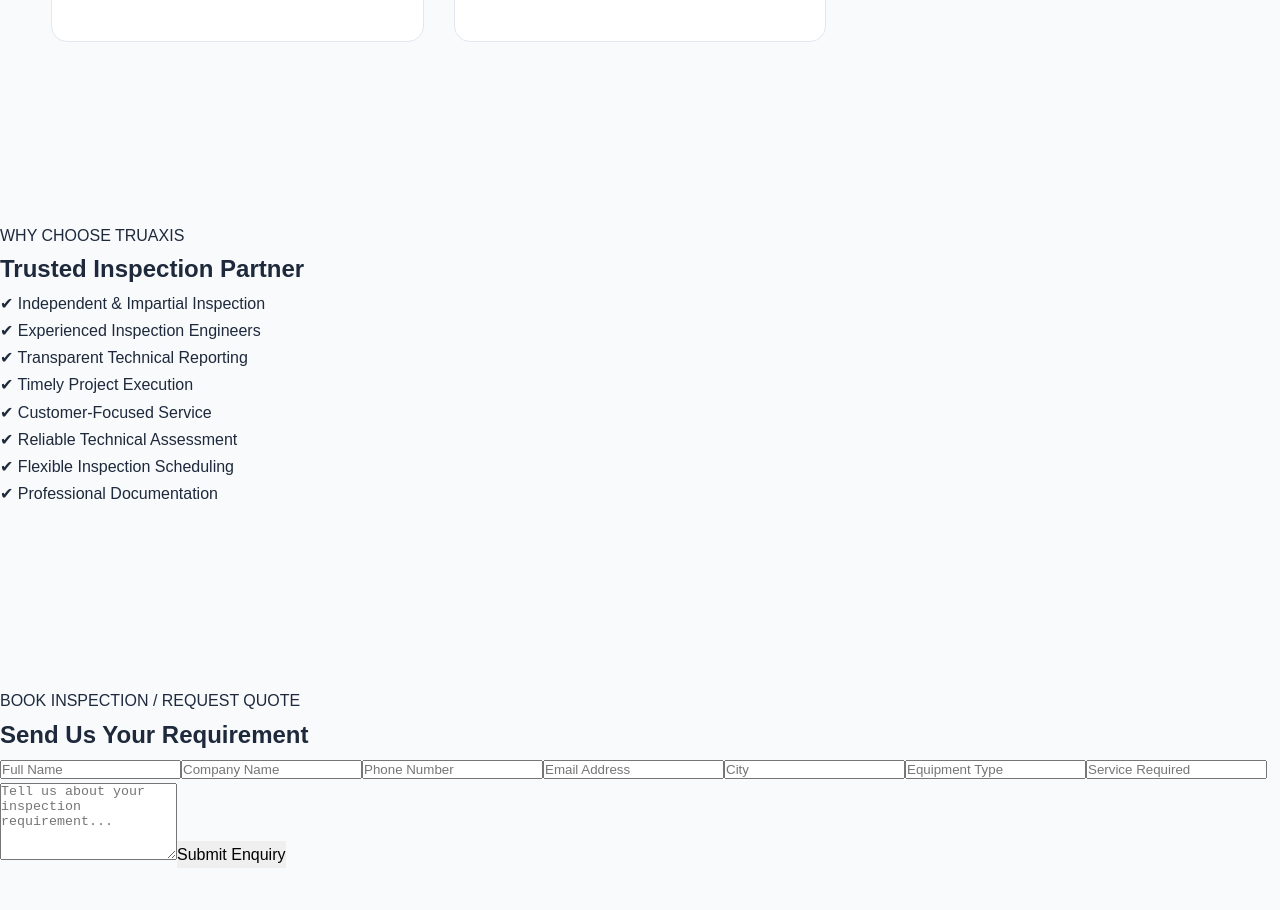
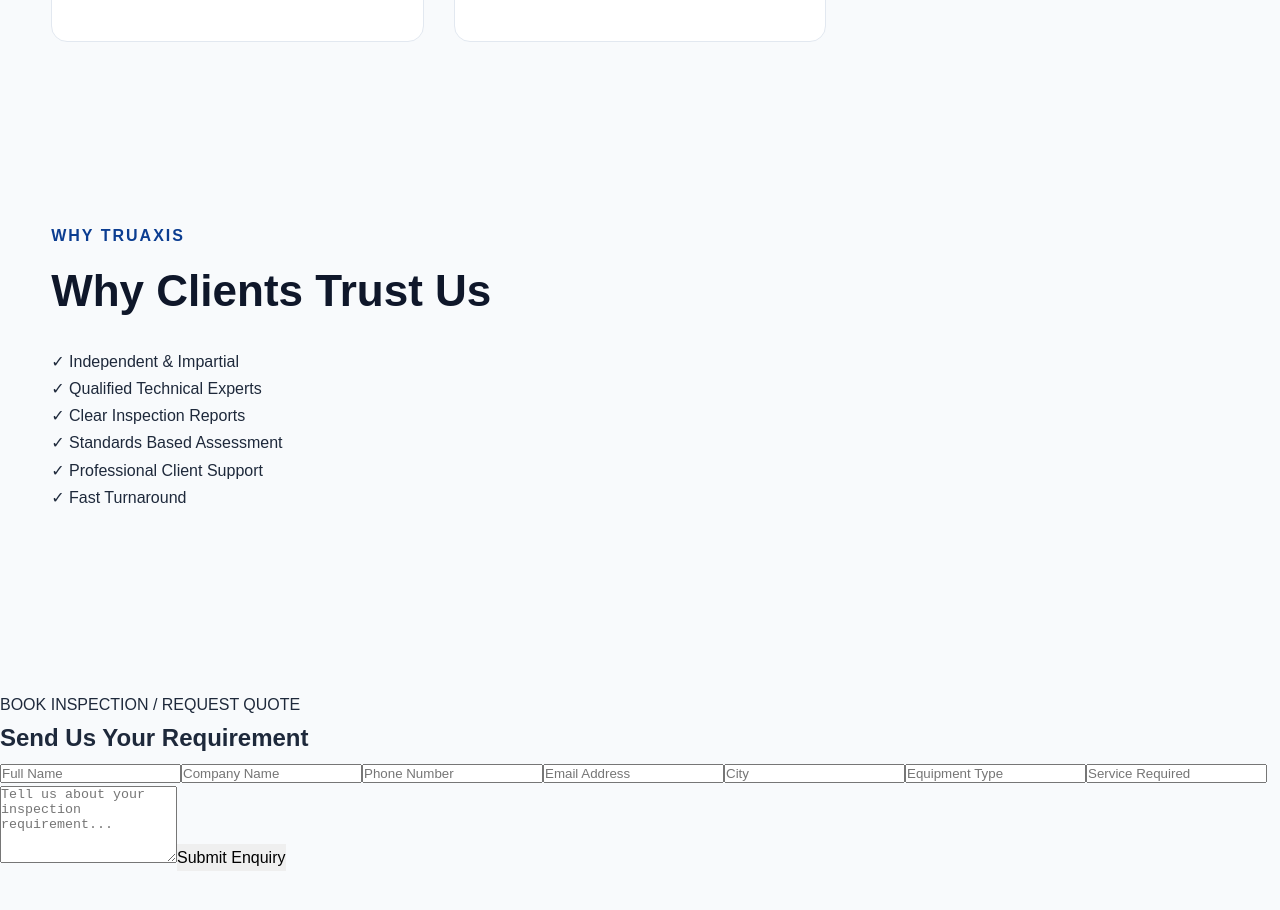
Before and after one commit to pradeepmurthy1992/truaxis-website, a React (Vite) app: page / in a window 1280 px wide. Shown: the part 3640-4550 px from the top of the page. Built offline with nearby package versions, Linux system fonts and the light colour scheme.

Commit message:
Update WhyChoose.jsx

```diff
--- a/src/features/whychoose/WhyChoose.jsx
+++ b/src/features/whychoose/WhyChoose.jsx
@@ -1,30 +1,68 @@
 import React from "react";
+import Container from "../../components/layout/Container";
 
-function WhyChoose() {
-  const points = [
-    "Independent & Impartial Inspection",
-    "Experienced Inspection Engineers",
-    "Transparent Technical Reporting",
-    "Timely Project Execution",
-    "Customer-Focused Service",
-    "Reliable Technical Assessment",
-    "Flexible Inspection Scheduling",
-    "Professional Documentation",
-  ];
+const points=[
 
-  return (
-    <section id="why-choose">
-      <p>WHY CHOOSE TRUAXIS</p>
+"Independent & Impartial",
 
-      <h2>Trusted Inspection Partner</h2>
+"Qualified Technical Experts",
 
-      <ul>
-        {points.map((point) => (
-          <li key={point}>✔ {point}</li>
-        ))}
-      </ul>
-    </section>
-  );
+"Clear Inspection Reports",
+
+"Standards Based Assessment",
+
+"Professional Client Support",
+
+"Fast Turnaround"
+
+];
+
+function WhyChoose(){
+
+return(
+
+<section
+className="whychoose"
+id="whychoose"
+>
+
+<Container>
+
+<p className="section-tag">
+
+WHY TRUAXIS
+
+</p>
+
+<h2 className="section-title">
+
+Why Clients Trust Us
+
+</h2>
+
+<div className="why-grid">
+
+{points.map((point)=>(
+
+<div
+className="why-card"
+key={point}
+>
+
+✓ {point}
+
+</div>
+
+))}
+
+</div>
+
+</Container>
+
+</section>
+
+);
+
 }
 
 export default WhyChoose;
```
